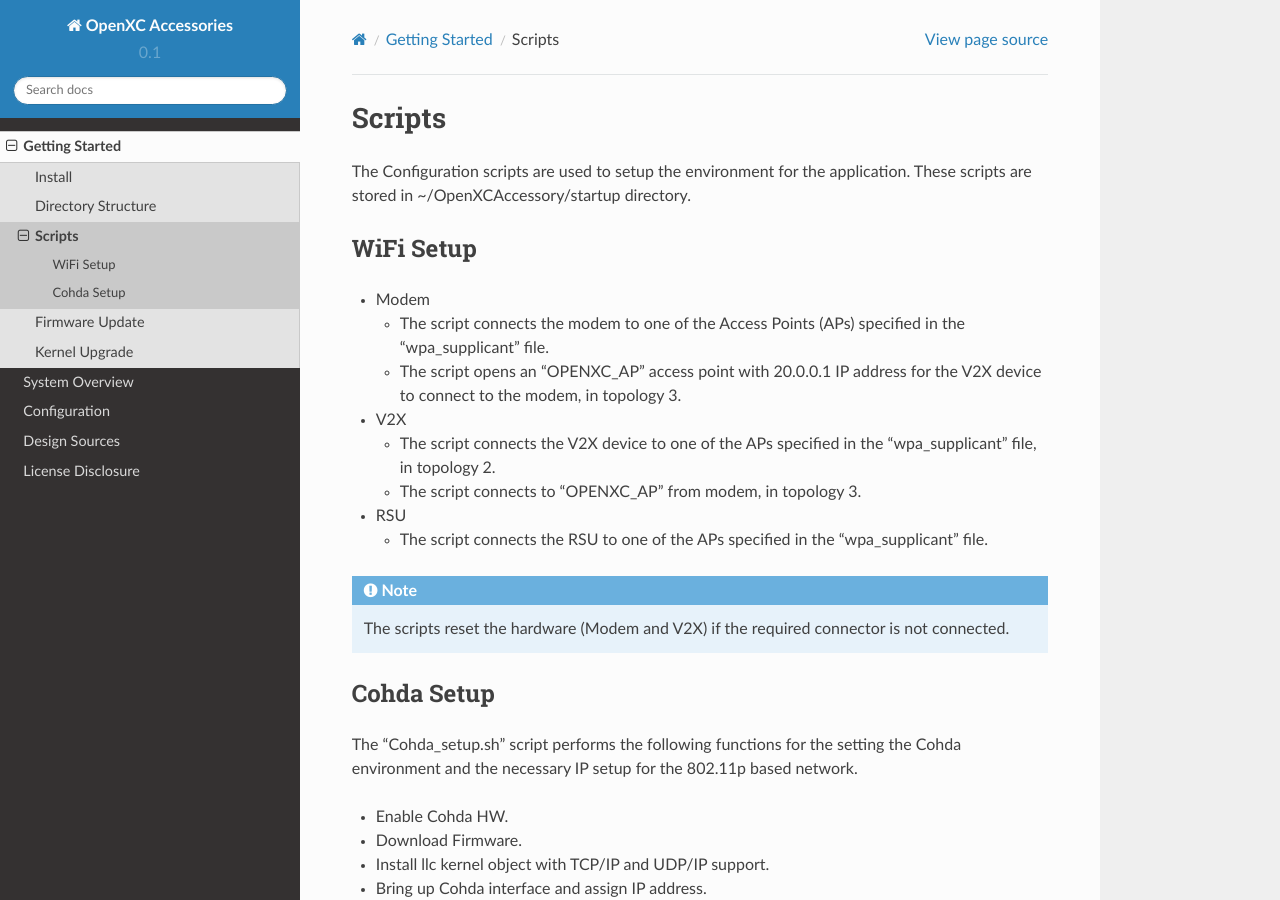
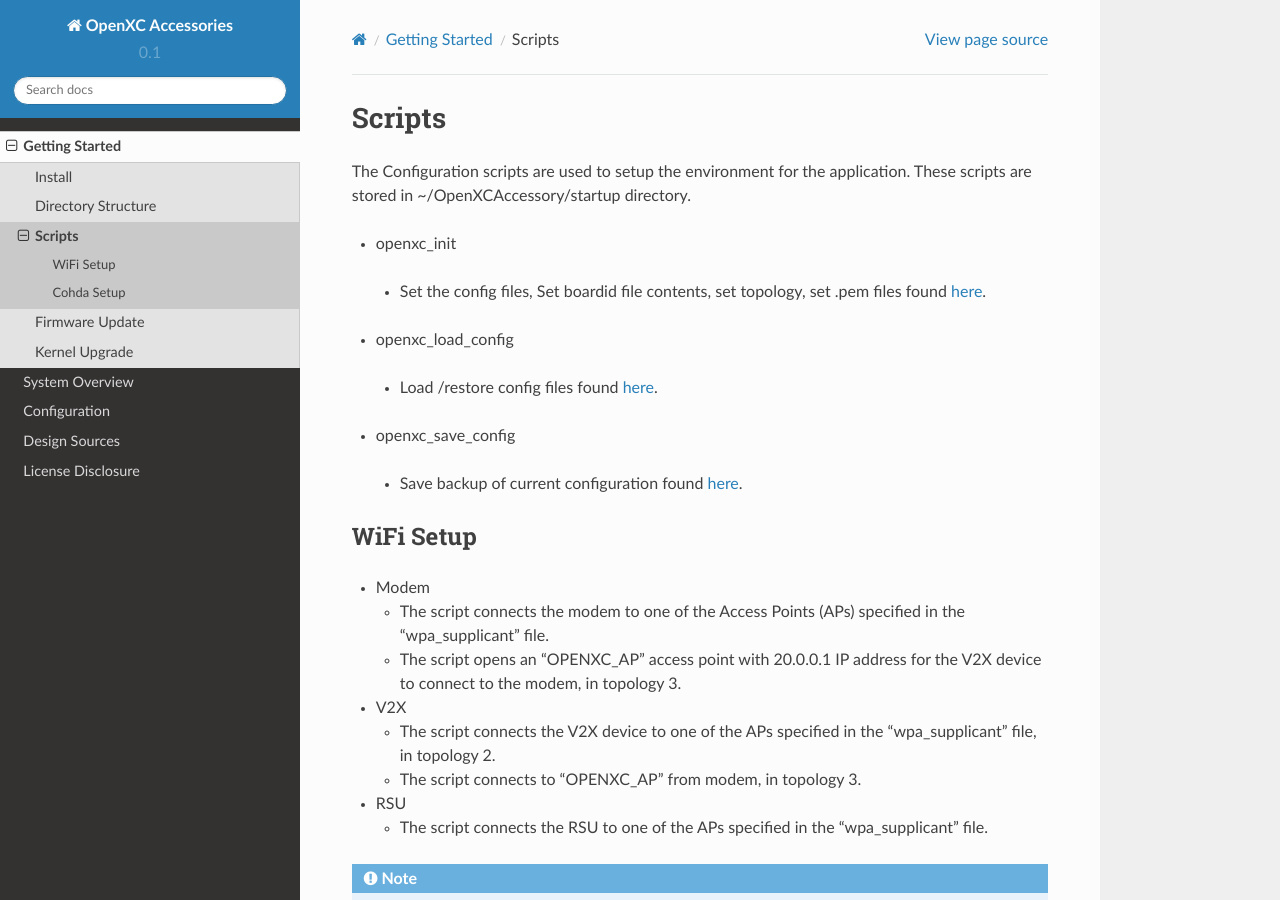
Before and after one commit to openxc/openxc-accessories, a Sphinx documentation site: the page built from docs/scripts.rst, in a window 1280 px wide and 900 px high. Built offline with Sphinx 7.4.7 and the Read the Docs theme 2.0.0, drawn with Linux system fonts in a browser that asks for light colours.

Commit message:
Add scripts and file placement

```diff
--- a/docs/scripts.rst
+++ b/docs/scripts.rst
@@ -3,6 +3,18 @@
 =======
 
 The Configuration scripts are used to setup the environment for the application. These scripts are stored in ~/OpenXCAccessory/startup directory.
+
+* openxc_init
+
+ * Set the config files, Set boardid file contents, set topology, set .pem files found `here <https://github.com/openxc/OpenXCAccessory/tree/master/scripts>`_.
+
+* openxc_load_config
+
+ * Load /restore config files found `here <https://github.com/openxc/OpenXCAccessory/tree/master/scripts>`_.
+
+* openxc_save_config
+
+ * Save backup of current configuration found `here <https://github.com/openxc/OpenXCAccessory/tree/master/scripts>`_.
 
 WiFi Setup
 --------
```
